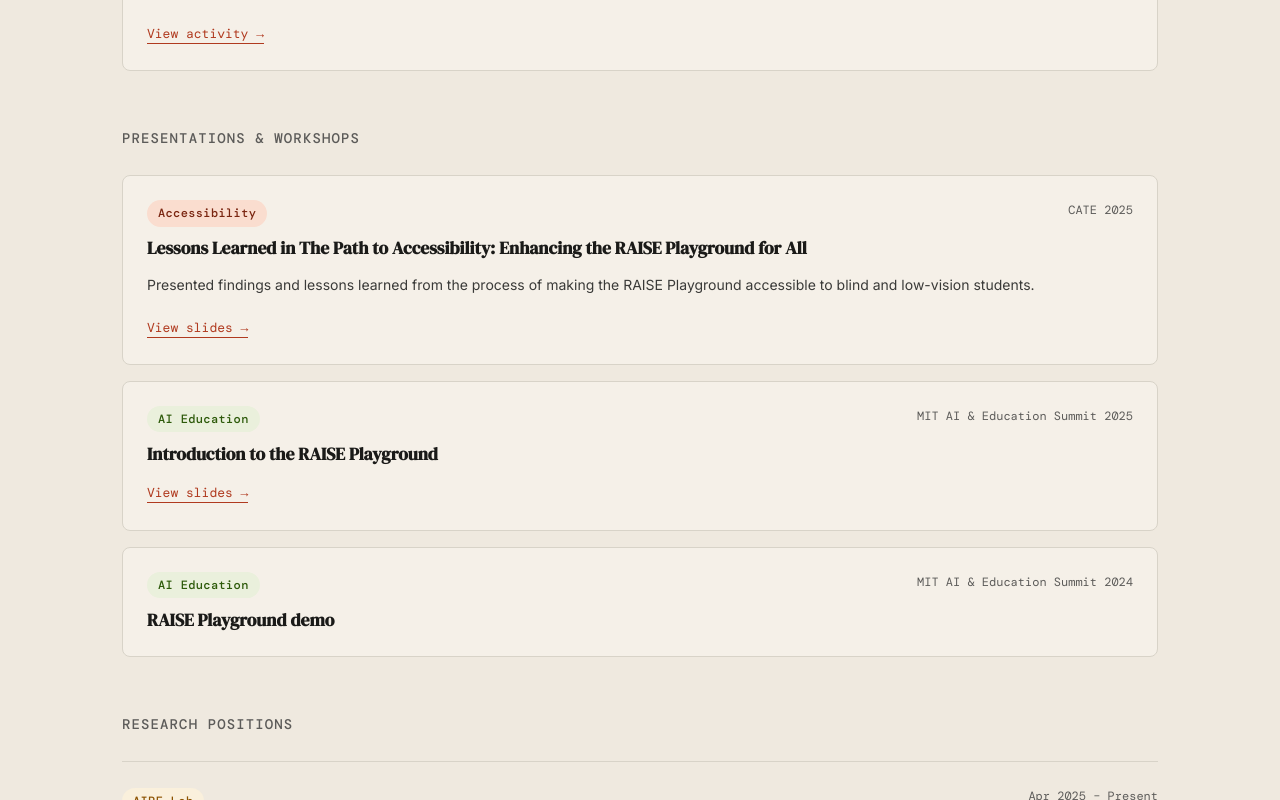
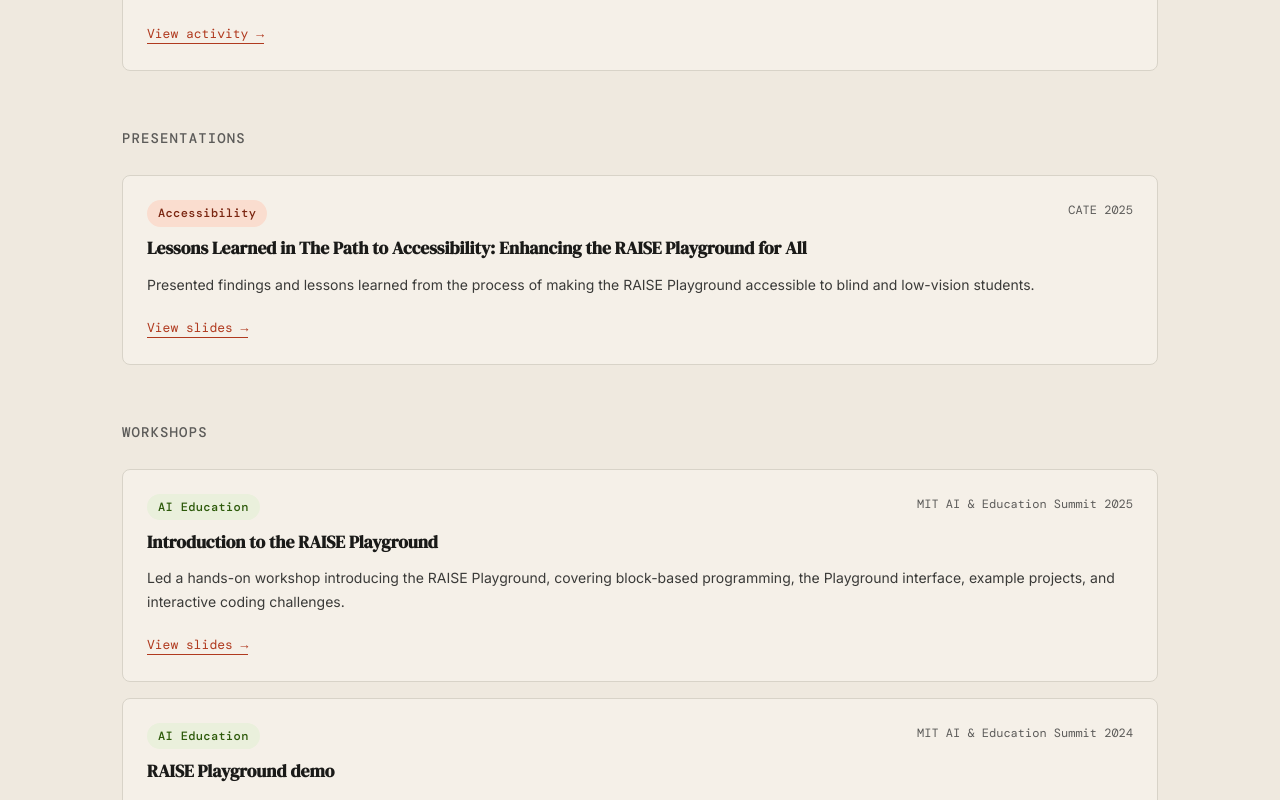
Before and after one commit to Samarh18/samar-portfolio, a Next.js app: page / in a window 1280 px wide. Shown: the part 3880-4680 px from the top of the page. Built offline with nearby package versions, Linux system fonts and the light colour scheme; a web font is replaced by a local one.

Commit message:
Split presentations and workshops into separate sections, add workshop descriptions

```diff
--- a/components/Research.tsx
+++ b/components/Research.tsx
@@ -7,10 +7,13 @@
   { title: 'Act Out An LLM', venue: 'AAAI 2025', authors: 'Wharton, S., Masla, J., Guterman, L., Gustafson-Quiett, M. C., Bosch, C., Abu Hegly, S., et al.', description: 'An activity in which students act as a large language model to generate a sentence based on a prompt. Students are introduced to the concept of a token in text generation through a next-token-voting activity repeated until a full sentence is generated.', tag: 'tag-green', tagLabel: 'AI Education', link: 'https://modelai.gettysburg.edu/', linkLabel: 'View activity' },
 ]
 
-const talks = [
+const presentations = [
   { title: 'Lessons Learned in The Path to Accessibility: Enhancing the RAISE Playground for All', venue: 'CATE 2025', description: 'Presented findings and lessons learned from the process of making the RAISE Playground accessible to blind and low-vision students.', tag: 'tag-red', tagLabel: 'Accessibility', link: 'https://drive.google.com/file/d/1fCr4QcKqJueqeKb1SqcCBSq8GuflgQFk/view?usp=sharing', linkLabel: 'View slides' },
-  { title: 'Introduction to the RAISE Playground', venue: 'MIT AI & Education Summit 2025', description: '', tag: 'tag-green', tagLabel: 'AI Education', link: 'https://docs.google.com/presentation/d/1CewqQQQN0uUPIkYbr1sVuvUsyh1XSAlJvgDBrigJxks/edit?usp=sharing', linkLabel: 'View slides' },
-  { title: 'RAISE Playground demo', venue: 'MIT AI & Education Summit 2024', description: '', tag: 'tag-green', tagLabel: 'AI Education', link: '', linkLabel: '' },
+]
+
+const workshops = [
+  { title: 'Introduction to the RAISE Playground', venue: 'MIT AI & Education Summit 2025', description: 'Led a hands-on workshop introducing the RAISE Playground, covering block-based programming, the Playground interface, example projects, and interactive coding challenges.', tag: 'tag-green', tagLabel: 'AI Education', link: 'https://docs.google.com/presentation/d/1CewqQQQN0uUPIkYbr1sVuvUsyh1XSAlJvgDBrigJxks/edit?usp=sharing', linkLabel: 'View slides' },
+  { title: 'RAISE Playground demo', venue: 'MIT AI & Education Summit 2024', description: 'Demonstrated the core features of the RAISE Playground, showing how students can build interactive projects with sprites, blocks, sounds, motion, and AI-related extensions.', tag: 'tag-green', tagLabel: 'AI Education', link: '', linkLabel: '' },
 ]
 
 const positions = [
@@ -117,19 +120,37 @@
           ))}
         </StaggerGroup>
 
-        {/* Talks */}
-        <FadeUp><h3 style={{ fontFamily: 'var(--mono)', fontSize: '14px', fontWeight: 500, color: '#5C5B59', letterSpacing: '0.08em', marginBottom: '1.5rem' }}>PRESENTATIONS &amp; WORKSHOPS</h3></FadeUp>
+        {/* Presentations */}
+        <FadeUp><h3 style={{ fontFamily: 'var(--mono)', fontSize: '14px', fontWeight: 500, color: '#5C5B59', letterSpacing: '0.08em', marginBottom: '1.5rem' }}>PRESENTATIONS</h3></FadeUp>
         <StaggerGroup style={{ display: 'flex', flexDirection: 'column', gap: '1rem', marginBottom: '3.5rem' }}>
-          {talks.map((talk, i) => (
+          {presentations.map((item, i) => (
             <StaggerItem key={i}>
               <article style={{ background: '#F5F0E8', border: '1px solid #D8D3C8', borderRadius: '8px', padding: '1.5rem' }}>
                 <div style={{ display: 'flex', justifyContent: 'space-between', alignItems: 'flex-start', marginBottom: '0.6rem', flexWrap: 'wrap', gap: '0.5rem' }}>
-                  <span className={`tag ${talk.tag}`}>{talk.tagLabel}</span>
-                  <span style={{ fontFamily: 'var(--mono)', fontSize: '12px', color: '#5C5B59' }}>{talk.venue}</span>
+                  <span className={`tag ${item.tag}`}>{item.tagLabel}</span>
+                  <span style={{ fontFamily: 'var(--mono)', fontSize: '12px', color: '#5C5B59' }}>{item.venue}</span>
                 </div>
-                <h4 style={{ fontFamily: 'var(--serif)', fontSize: '1.1rem', marginBottom: talk.description || talk.link ? '0.75rem' : 0, lineHeight: 1.4 }}>{talk.title}</h4>
-                {talk.description && <p style={{ fontSize: '14px', color: '#3A3A38', lineHeight: 1.7, marginBottom: talk.link ? '1rem' : 0 }}>{talk.description}</p>}
-                {talk.link && <a href={talk.link} target="_blank" rel="noopener noreferrer" style={linkStyle} onMouseEnter={e => e.currentTarget.style.opacity='0.7'} onMouseLeave={e => e.currentTarget.style.opacity='1'}>{talk.linkLabel} →</a>}
+                <h4 style={{ fontFamily: 'var(--serif)', fontSize: '1.1rem', marginBottom: item.description || item.link ? '0.75rem' : 0, lineHeight: 1.4 }}>{item.title}</h4>
+                {item.description && <p style={{ fontSize: '14px', color: '#3A3A38', lineHeight: 1.7, marginBottom: item.link ? '1rem' : 0 }}>{item.description}</p>}
+                {item.link && <a href={item.link} target="_blank" rel="noopener noreferrer" style={linkStyle} onMouseEnter={e => e.currentTarget.style.opacity='0.7'} onMouseLeave={e => e.currentTarget.style.opacity='1'}>{item.linkLabel} →</a>}
+              </article>
+            </StaggerItem>
+          ))}
+        </StaggerGroup>
+
+        {/* Workshops */}
+        <FadeUp><h3 style={{ fontFamily: 'var(--mono)', fontSize: '14px', fontWeight: 500, color: '#5C5B59', letterSpacing: '0.08em', marginBottom: '1.5rem' }}>WORKSHOPS</h3></FadeUp>
+        <StaggerGroup style={{ display: 'flex', flexDirection: 'column', gap: '1rem', marginBottom: '3.5rem' }}>
+          {workshops.map((item, i) => (
+            <StaggerItem key={i}>
+              <article style={{ background: '#F5F0E8', border: '1px solid #D8D3C8', borderRadius: '8px', padding: '1.5rem' }}>
+                <div style={{ display: 'flex', justifyContent: 'space-between', alignItems: 'flex-start', marginBottom: '0.6rem', flexWrap: 'wrap', gap: '0.5rem' }}>
+                  <span className={`tag ${item.tag}`}>{item.tagLabel}</span>
+                  <span style={{ fontFamily: 'var(--mono)', fontSize: '12px', color: '#5C5B59' }}>{item.venue}</span>
+                </div>
+                <h4 style={{ fontFamily: 'var(--serif)', fontSize: '1.1rem', marginBottom: item.description || item.link ? '0.75rem' : 0, lineHeight: 1.4 }}>{item.title}</h4>
+                {item.description && <p style={{ fontSize: '14px', color: '#3A3A38', lineHeight: 1.7, marginBottom: item.link ? '1rem' : 0 }}>{item.description}</p>}
+                {item.link && <a href={item.link} target="_blank" rel="noopener noreferrer" style={linkStyle} onMouseEnter={e => e.currentTarget.style.opacity='0.7'} onMouseLeave={e => e.currentTarget.style.opacity='1'}>{item.linkLabel} →</a>}
               </article>
             </StaggerItem>
           ))}
```
